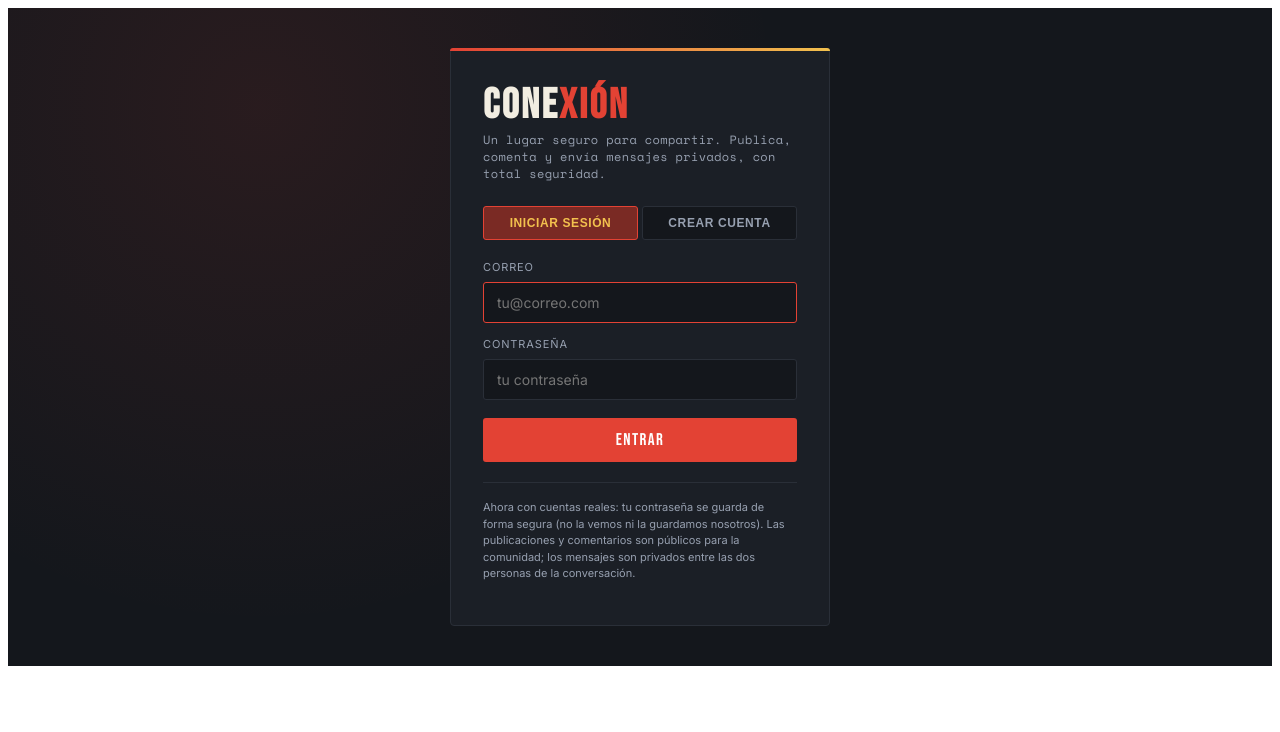
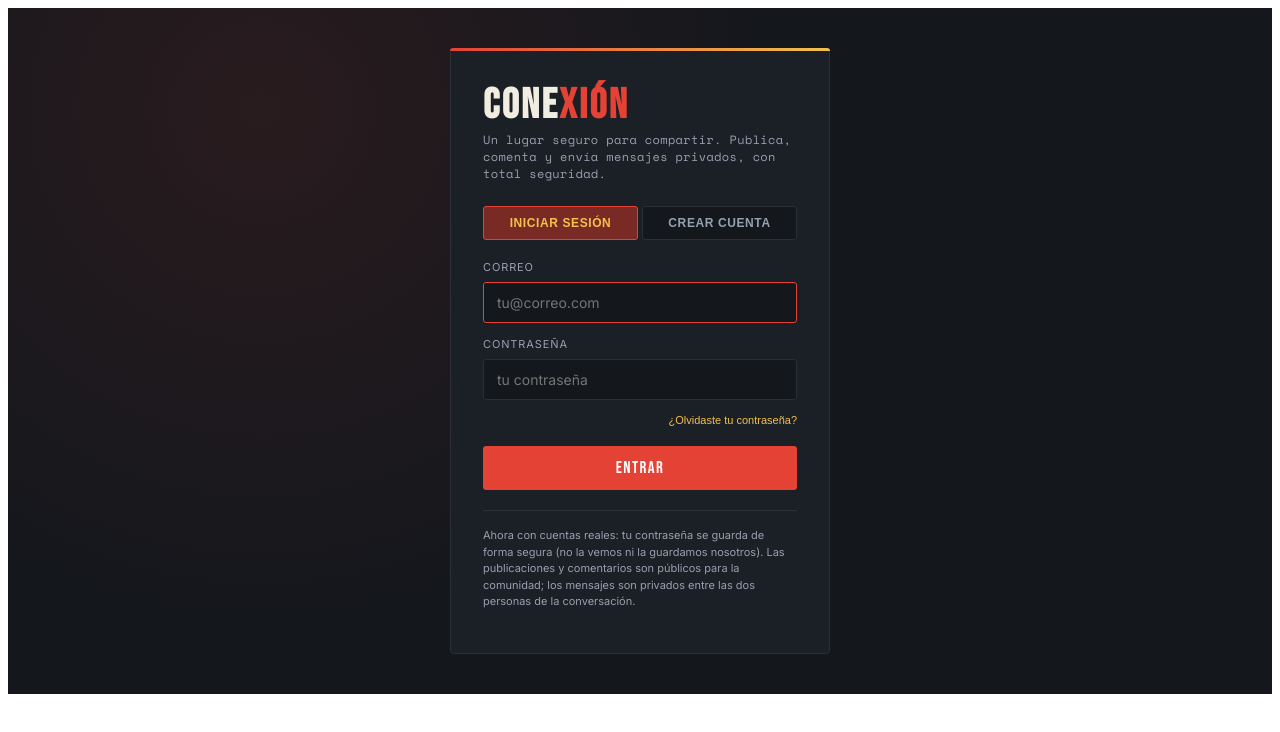
Before and after one commit to csarrojas/conexion-app, a React (Vite) app: page / in a window 1280 px wide. Shown: the top 732 px of the page. Built offline with nearby package versions, Linux system fonts and the light colour scheme.

Commit message:
Update App.jsx

```diff
--- a/src/App.jsx
+++ b/src/App.jsx
@@ -575,6 +575,12 @@ function Revelado() {
   const [view, setView] = useState("feed");
 
   const [authMode, setAuthMode] = useState("signin"); // 'signin' | 'signup'
+  const [recoveryToken, setRecoveryToken] = useState(null);
+  const [newPasswordInput, setNewPasswordInput] = useState("");
+  const [resetLoading, setResetLoading] = useState(false);
+  const [resetMessage, setResetMessage] = useState("");
+  const [forgotLoading, setForgotLoading] = useState(false);
+  const [forgotMessage, setForgotMessage] = useState("");
   const [emailInput, setEmailInput] = useState("");
   const [passwordInput, setPasswordInput] = useState("");
   const [usernameInput, setUsernameInput] = useState("");
@@ -610,6 +616,71 @@ function Revelado() {
   const [adminActiveConvo, setAdminActiveConvo] = useState(null);
 
   const isAdmin = !!(profile && profile.is_admin);
+
+  // Detect a Supabase password-recovery link (#access_token=...&type=recovery)
+  useEffect(() => {
+    const hash = window.location.hash || "";
+    if (hash.includes("type=recovery")) {
+      const params = new URLSearchParams(hash.replace(/^#/, ""));
+      const token = params.get("access_token");
+      if (token) setRecoveryToken(token);
+    }
+  }, []);
+
+  async function handleForgotPassword() {
+    const email = emailInput.trim();
+    if (!email) {
+      setAuthError("Escribe tu correo arriba primero, y luego toca este enlace.");
+      return;
+    }
+    setForgotLoading(true);
+    setForgotMessage("");
+    setAuthError("");
+    try {
+      await fetch(`${SUPABASE_URL}/auth/v1/recover`, {
+        method: "POST",
+        headers: { "Content-Type": "application/json", apikey: SUPABASE_ANON_KEY },
+        body: JSON.stringify({ email }),
+      });
+      setForgotMessage("Listo, revisa tu correo (y la carpeta de spam) para el enlace.");
+    } catch (err) {
+      setForgotMessage("No se pudo enviar el correo. Intenta de nuevo.");
+    } finally {
+      setForgotLoading(false);
+    }
+  }
+
+  async function handleCompletePasswordReset() {
+    if (newPasswordInput.length < 6) {
+      setResetMessage("La contraseña debe tener al menos 6 caracteres.");
+      return;
+    }
+    setResetLoading(true);
+    setResetMessage("");
+    try {
+      const res = await fetch(`${SUPABASE_URL}/auth/v1/user`, {
+        method: "PUT",
+        headers: {
+          "Content-Type": "application/json",
+          apikey: SUPABASE_ANON_KEY,
+          Authorization: `Bearer ${recoveryToken}`,
+        },
+        body: JSON.stringify({ password: newPasswordInput }),
+      });
+      const data = await res.json().catch(() => ({}));
+      if (!res.ok) throw new Error(data.msg || "El enlace venció o no es válido. Pide uno nuevo.");
+      setResetMessage("¡Contraseña actualizada! Ya puedes iniciar sesión con ella.");
+      setRecoveryToken(null);
+      setNewPasswordInput("");
+      window.location.hash = "";
+      setAuthMode("signin");
+    } catch (err) {
+      setResetMessage(err.message);
+    } finally {
+      setResetLoading(false);
+    }
+  }
+
 
   // ---- Loading feed + members ----
   const loadFeed = useCallback(async (token) => {
@@ -978,7 +1049,40 @@ function Revelado() {
     <div className="rv-root">
       <style>{STYLES}</style>
 
-      {!session || !profile ? (
+      {recoveryToken ? (
+        <div className="rv-auth-wrap">
+          <div className="rv-auth-card">
+            <h1 className="rv-logo rv-display">
+              CONE<span>XIÓN</span>
+            </h1>
+            <p className="rv-tagline rv-mono">Elige tu nueva contraseña</p>
+            <div>
+              <label className="rv-field-label">Nueva contraseña</label>
+              <input
+                className="rv-input"
+                type="password"
+                placeholder="mínimo 6 caracteres"
+                value={newPasswordInput}
+                onChange={(e) => setNewPasswordInput(e.target.value)}
+                onKeyDown={(e) => {
+                  if (e.key === "Enter") handleCompletePasswordReset();
+                }}
+                disabled={resetLoading}
+                autoFocus
+              />
+              {resetMessage && <div className="rv-error">{resetMessage}</div>}
+              <button
+                className="rv-btn"
+                type="button"
+                onClick={handleCompletePasswordReset}
+                disabled={resetLoading}
+              >
+                {resetLoading ? "GUARDANDO..." : "GUARDAR CONTRASEÑA"}
+              </button>
+            </div>
+          </div>
+        </div>
+      ) : !session || !profile ? (
         <div className="rv-auth-wrap">
           <div className="rv-auth-card">
             <h1 className="rv-logo rv-display">
@@ -1033,6 +1137,24 @@ function Revelado() {
                 }}
                 disabled={authLoading}
               />
+              {authMode === "signin" && (
+                <div style={{ marginTop: 8, textAlign: "right" }}>
+                  <button
+                    type="button"
+                    className="rv-comment-toggle"
+                    style={{ padding: 0 }}
+                    onClick={handleForgotPassword}
+                    disabled={forgotLoading}
+                  >
+                    {forgotLoading ? "enviando..." : "¿Olvidaste tu contraseña?"}
+                  </button>
+                  {forgotMessage && (
+                    <div style={{ fontSize: 11, color: "var(--ink-soft)", marginTop: 4 }}>
+                      {forgotMessage}
+                    </div>
+                  )}
+                </div>
+              )}
               {authMode === "signup" && (
                 <>
                   <label className="rv-field-label" style={{ marginTop: 14 }}>
```
